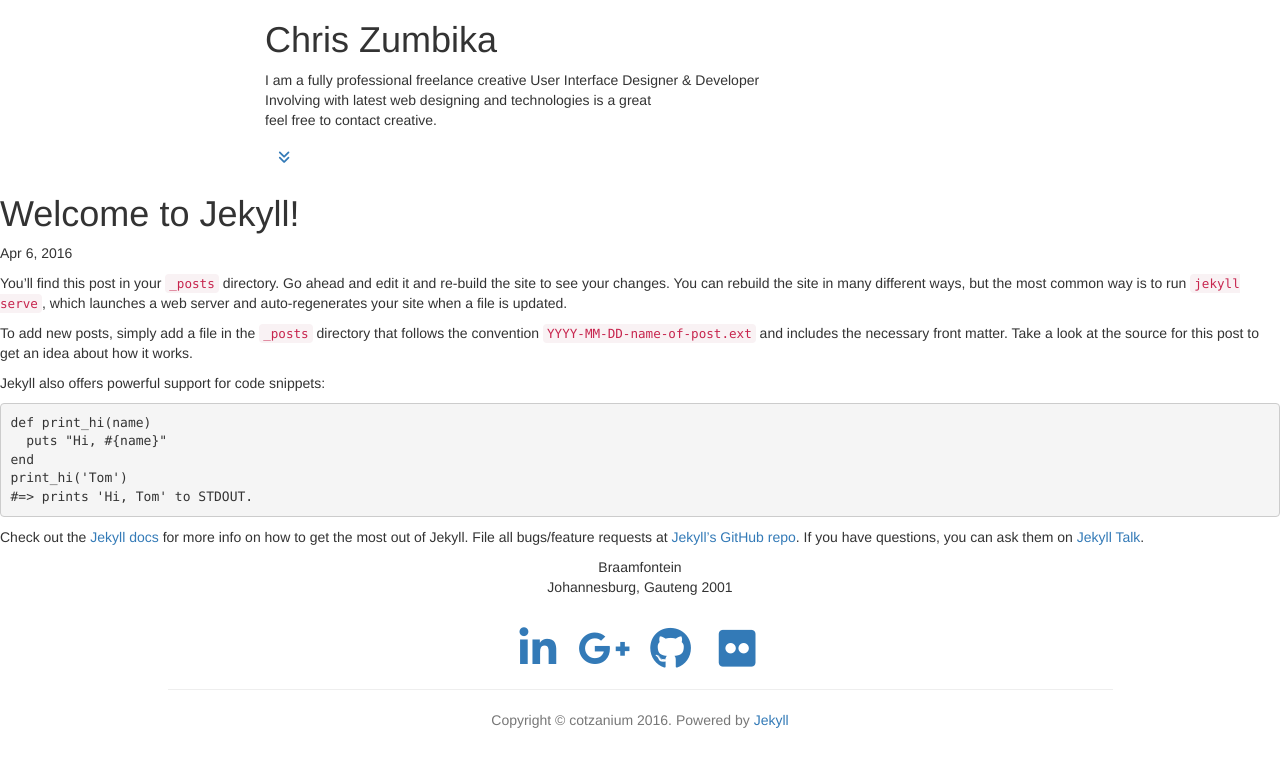
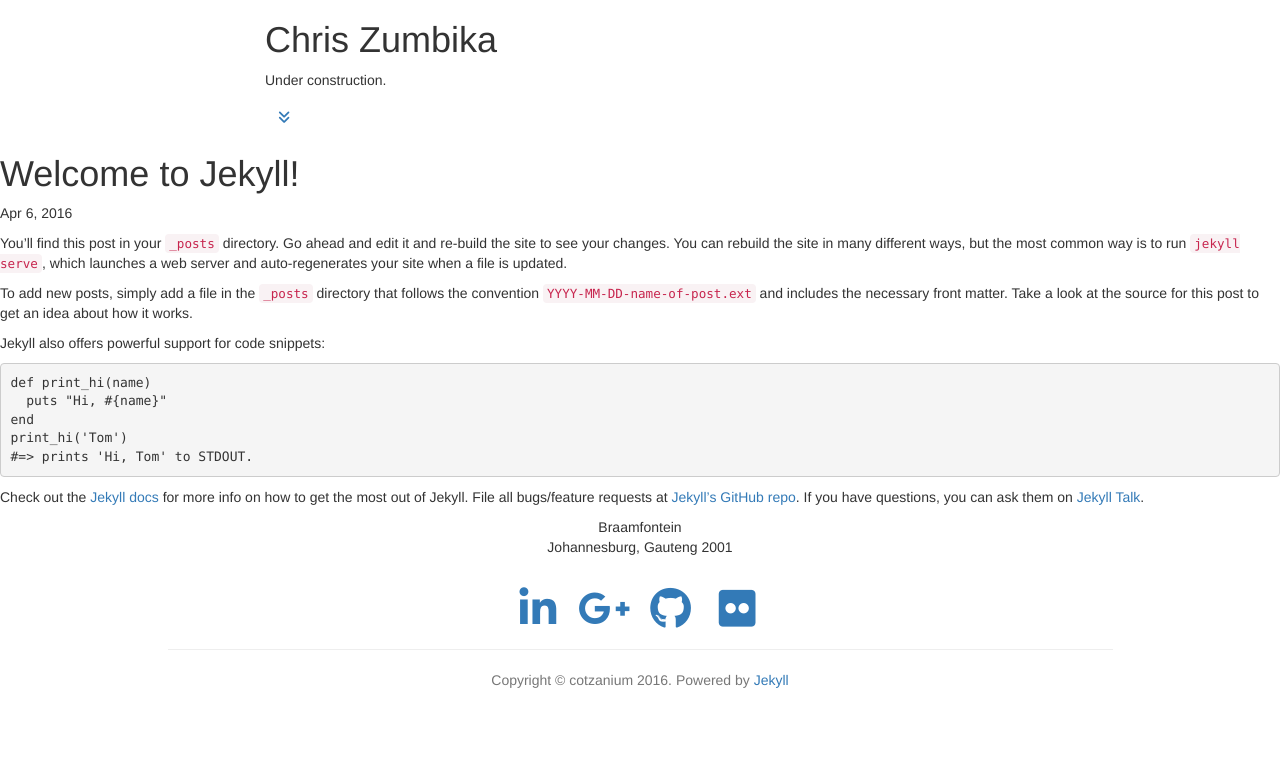
Before and after one commit to cotzanium/cotzanium.github.io, a Jekyll site: the page built from _posts/2016-04-06-welcome-to-jekyll.markdown, in a window 1280 px wide. Shown: the top 767 px of the page. Built offline with Jekyll 4.4.1, drawn with Linux system fonts in a browser that asks for light colours; nearby versions of some CDN libraries; library files that are not in the unit come from our copies.

Commit message:
Underconstruction message

```diff
--- a/_includes/header.html
+++ b/_includes/header.html
@@ -5,7 +5,7 @@
             <div class="row">
                 <div class="col-md-8 col-md-offset-2">
                     <h1 class="brand-heading">{{ site.owner }}</h1>
-					<p>I am a fully professional freelance creative User Interface Designer &amp; Developer<br> Involving with latest web designing and technologies is a great <br> feel free to contact creative.</p>
+					<p>Under construction.</p>
                     <a href="#about" class="btn btn-circle page-scroll">
                         <i class="fa fa-angle-double-down animated"></i>
                     </a>
--- a/_layouts/front.html
+++ b/_layouts/front.html
@@ -3,7 +3,7 @@
   {% include head.html %}
 <body>
   {% include navigation.html %}
-  {% include about.html %}
+  {% include header.html %}
   {% include scripts.html %}
 </body>
 </html>
```
Also changed, not shown: Gemfile.lock, 4 other files.
